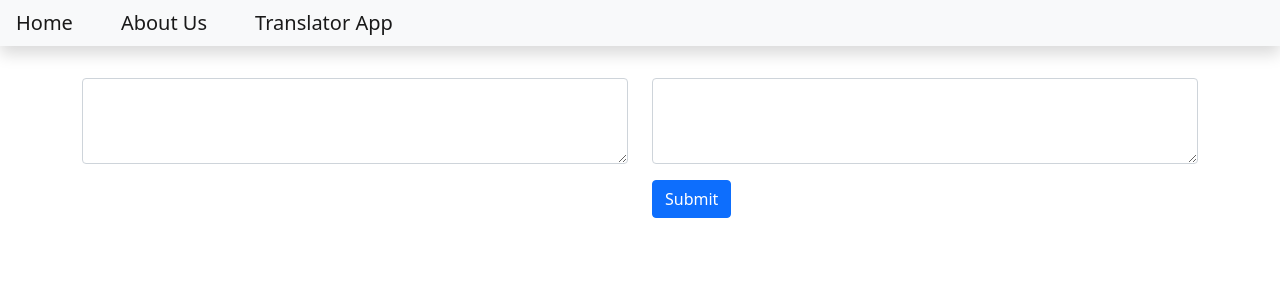
After one commit to Sidhus234/Django-Bootstrap-Blog-and-Translator-App, a Django app: template templates/translator.html in a window 1280 px wide. The commit adds this page. Shown: the top 300 px of the page. Run offline with Django 4.2, Linux system fonts and the light colour scheme; the template is opened without the code that fills it, so the values that code supplies are empty.

Commit message:
created html page for translator app

```diff
--- a/templates/base.html
+++ b/templates/base.html
@@ -19,6 +19,10 @@
                 <li class="nav-item">
                     <a class="navbar-brand p-3" href="{% url 'about_view' %}">About Us</a>
                 </li>
+                <li class="nav-item">
+                    <a class="navbar-brand p-3" href="{% url 'translator' %}">Translator App</a>
+
+                </li>
             </ul>
         </div>
     </nav>
--- /dev/null
+++ b/templates/translator.html
@@ -0,0 +1,15 @@
+{% extends 'base.html' %}
+{% block content %}
+<div class="container">
+    <form action="{% url 'get_translation' %}" method="post">
+        <div class="row">
+            <div class="col-sm-6 mt-3 left">
+                <textarea class="form-control" rows="3" name="my_textarea"></textarea>
+            </div>
+            <div class="col-sm-6 mt-3 left">
+                <textarea class="form-control" rows="3"></textarea>
+                <input class="btn btn-primary ml-3 mt-3" type="submit" value="Submit">
+            </div>
+    </form>
+</div>
+{% endblock content %}
```
